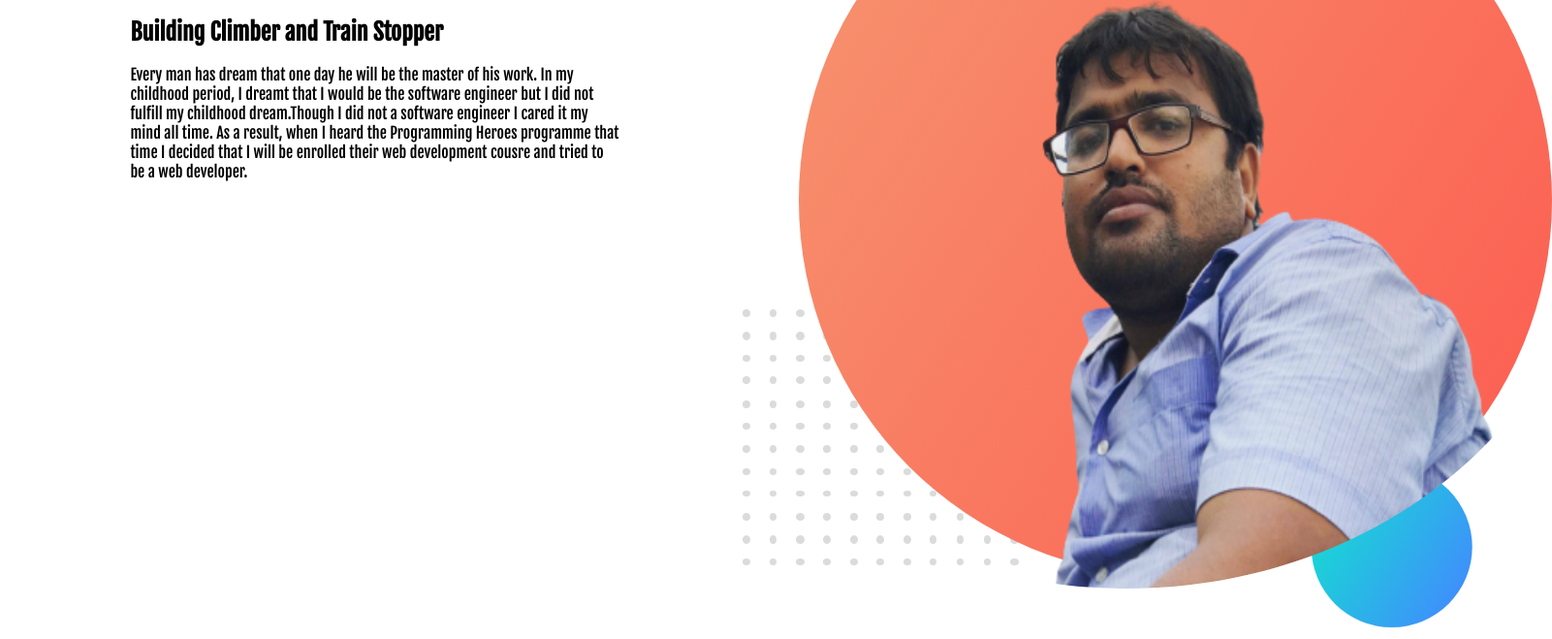
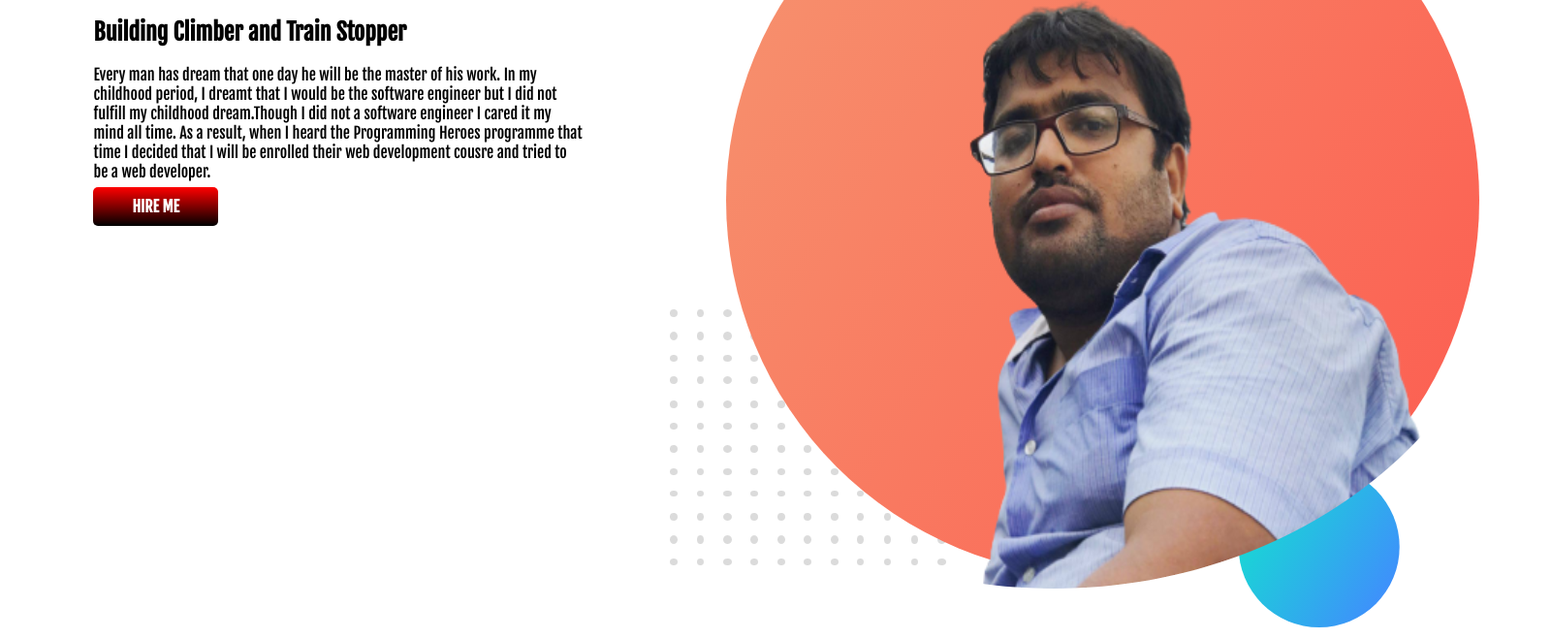
Before and after one commit to Mozaher-BD/My-Protpolio, a plain HTML site: page index.html in a window 1280 px wide. Shown: the part 190-849 px from the top of the page at 97% size, 1601 px wide, since content can reach past the window. Drawn offline with Linux system fonts and the light colour scheme.

Commit message:
Hire me added

```diff
--- a/index.html
+++ b/index.html
@@ -1,28 +1,35 @@
 <!DOCTYPE html>
 <html lang="en">
+
 <head>
     <meta charset="UTF-8">
     <meta http-equiv="X-UA-Compatible" content="IE=edge">
     <meta name="viewport" content="width=device-width, initial-scale=1.0">
     <title>My world</title>
     <link rel="preconnect" href="https://fonts.googleapis.com">
-<link rel="preconnect" href="https://fonts.gstatic.com" crossorigin>
-<link href="https://fonts.googleapis.com/css2?family=Fjalla+One&display=swap" rel="stylesheet">
+    <link rel="preconnect" href="https://fonts.gstatic.com" crossorigin>
+    <link href="https://fonts.googleapis.com/css2?family=Fjalla+One&display=swap" rel="stylesheet">
     <link rel="stylesheet" href="style.css">
     <link rel="shortcut icon" href="image/hubby.jpg" type="image/x-icon">
 </head>
+
 <body>
     <Section>
         <Div class="half-width">
             <h1>Welcome to</h1>
-        <h1 >Developer <span class="red-orient">Mozaher</span> World</h1>
-        <h2>Building Climber and Train Stopper</h2>
-        <p>Every man has dream that one day he will be the master of his work. In my childhood period, I dreamt that I would be the software engineer but I did not fulfill my childhood dream.Though I did not a software engineer I cared it my mind all time. As a result, when I heard the Programming Heroes programme that time I decided that I will be enrolled their web development cousre and tried to be a web developer.
-        </p>
+            <h1>Developer <span class="red-orient">Mozaher</span> World</h1>
+            <h2>Building Climber and Train Stopper</h2>
+            <p>Every man has dream that one day he will be the master of his work. In my childhood period, I dreamt that
+                I would be the software engineer but I did not fulfill my childhood dream.Though I did not a software
+                engineer I cared it my mind all time. As a result, when I heard the Programming Heroes programme that
+                time I decided that I will be enrolled their web development cousre and tried to be a web developer.
+            </p>
+            <a class="link-button" target="-blank" href="https://www.youtube.com/">HIRE ME</a>
         </Div>
         <Div class="half-width">
             <img src="images/my-bg1.png" alt="">
         </Div>
     </Section>
 </body>
+
 </html>
--- a/style.css
+++ b/style.css
@@ -12,8 +12,16 @@ Section{
 }
 .half-width{
     width: 40%;
-    padding-left: 10%;
+    padding-left: 7%;
 }
 .half-width img{
     width 50%
 }
+.link-button{
+    text-decoration: none;
+    background-image: linear-gradient(red, black);
+    padding: 10px 40px;
+    border-radius: 5px;
+    color:white;
+    font-weight:700;
+}
```
